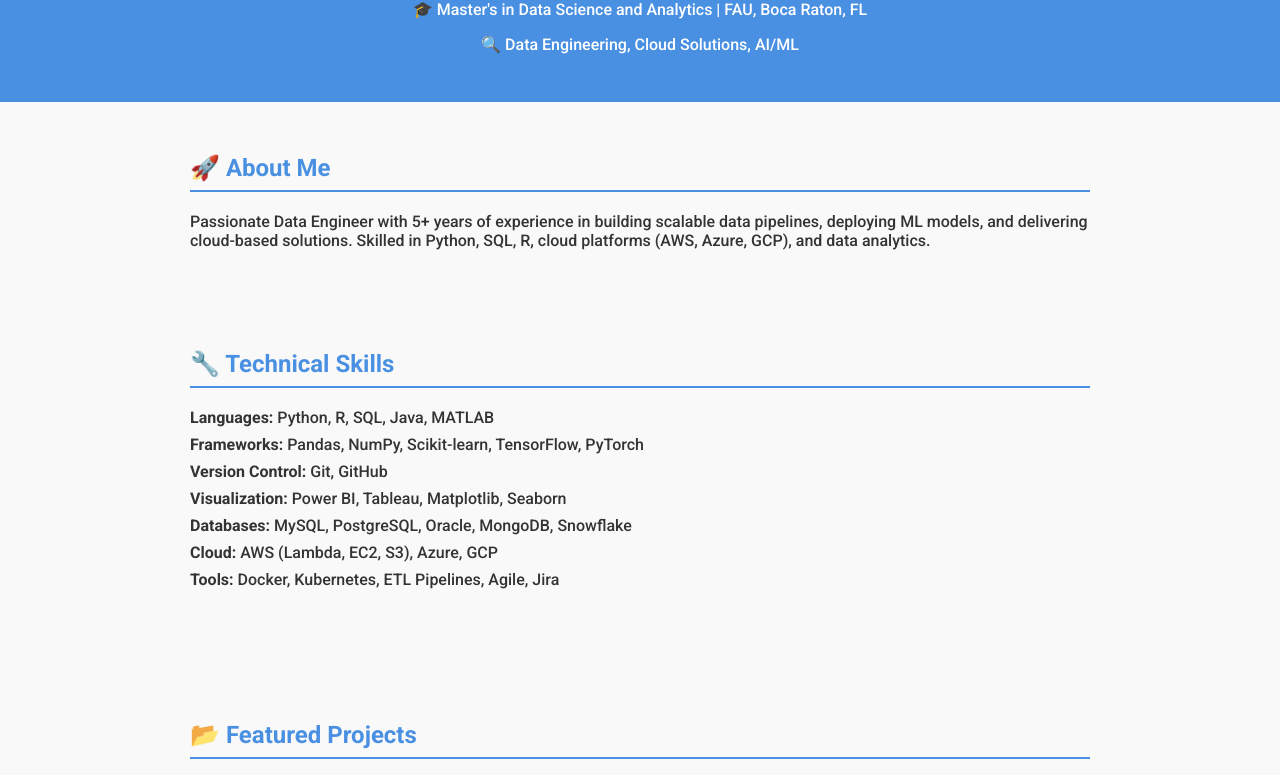
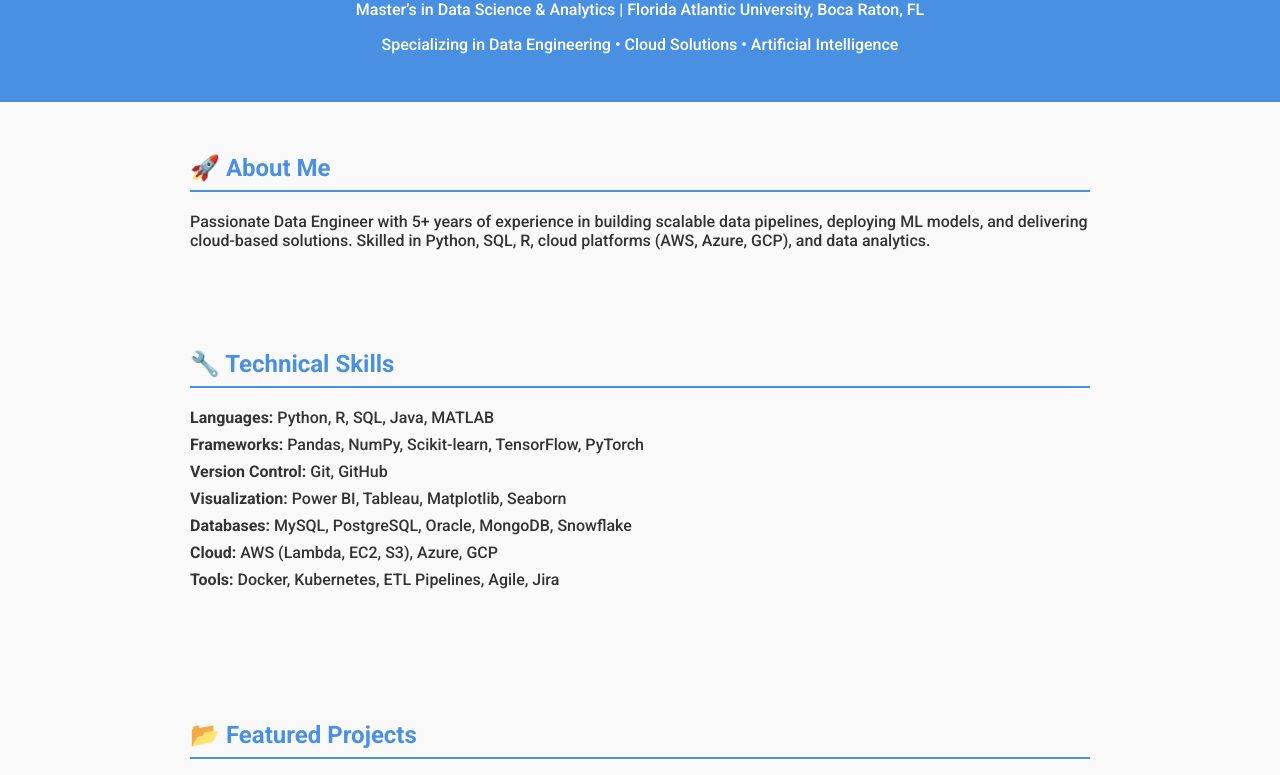
Before and after one commit to jahanavipatari/jahanavipatari.github.io, a website: page index.html in a window 1280 px wide. Shown: the part 86-861 px from the top of the page. Drawn offline with Linux system fonts and the light colour scheme.

Commit message:
Fix HTML formatting and update content

```diff
--- a/index.html
+++ b/index.html
@@ -65,11 +65,13 @@
   </style>
 </head>
 <body>
+
   <header>
-    <h1>👩‍💻 Jahanavi</h1>
-    <p>🎓 Master's in Data Science and Analytics | FAU, Boca Raton, FL</p>
-    <p>🔍 Data Engineering, Cloud Solutions, AI/ML</p>
-  </header>
+  <h1>👩‍💻 Jahanavi</h1>
+  <p>Master’s in Data Science & Analytics | Florida Atlantic University, Boca Raton, FL</p>
+  <p>Specializing in Data Engineering • Cloud Solutions • Artificial Intelligence</p>
+</header>
+
 
   <section class="about">
     <h2>🚀 About Me</h2>
```
